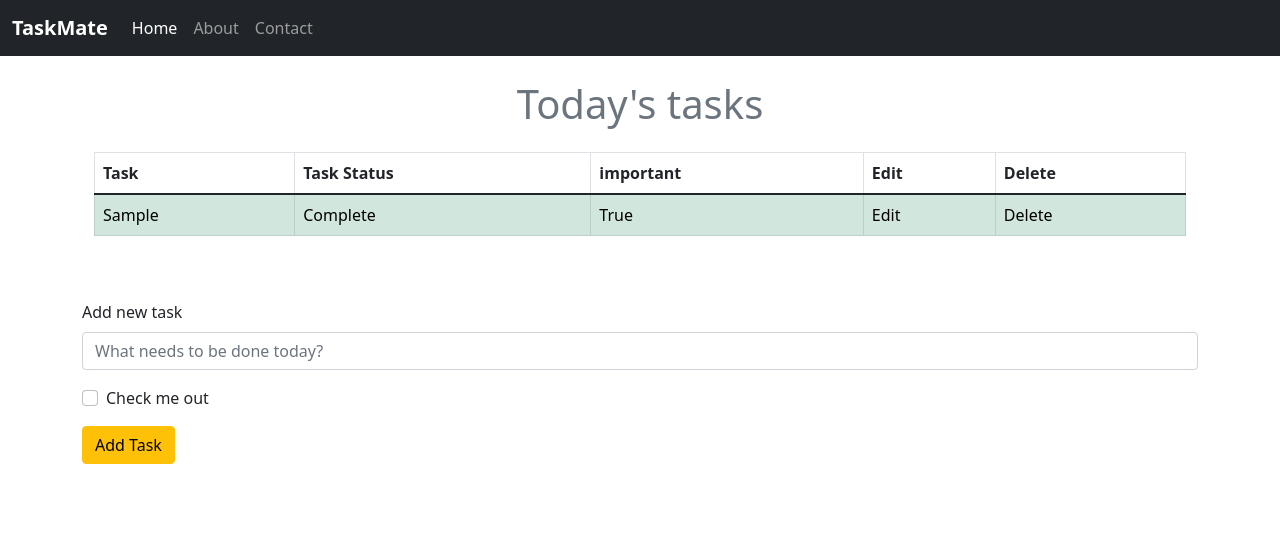
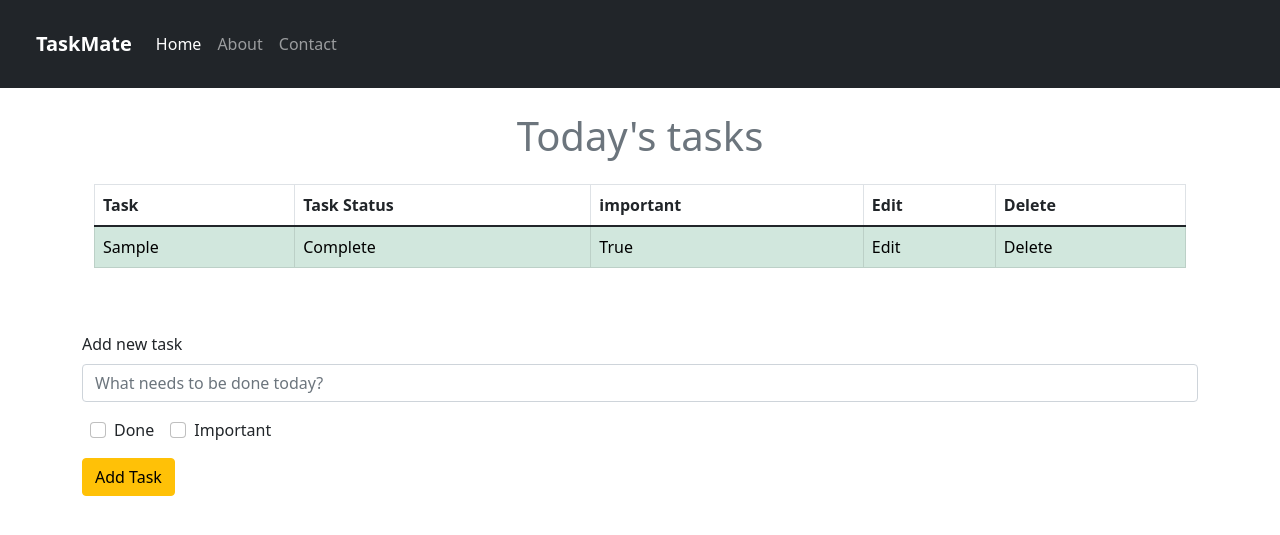
Before and after one commit to TonnyG95/TaskMate, a Django app: page /tasks/ in a window 1280 px wide. Shown: the top 535 px of the page. Run offline with Django 3.2, Linux system fonts and the light colour scheme; tables that the repository leaves empty hold one stand-in row (values such as "Sample post"); some libraries are stand-ins or nearby versions.

Commit message:
added task input form

```diff
--- a/templates/todo_app/base.html
+++ b/templates/todo_app/base.html
@@ -15,7 +15,7 @@
   </head>
   <body>
 
-    <nav class="navbar navbar-expand-lg navbar-dark bg-dark">
+    <nav class="navbar navbar-expand-lg p-4 navbar-dark bg-dark">
         <div class="container-fluid">
           <a class="navbar-brand" href="{% url 'todolist' %}"><strong>TaskMate</strong></a>
           <button class="navbar-toggler" type="button" data-bs-toggle="collapse" data-bs-target="#navbarNavAltMarkup" aria-controls="navbarNavAltMarkup" aria-expanded="false" aria-label="Toggle navigation">
--- a/templates/todo_app/todo.html
+++ b/templates/todo_app/todo.html
@@ -7,6 +7,8 @@
 {% block content %}
 
 <div class="container">
+
+  <!--Task List-->
 
     <h1 class="text-center m-4 text-muted">Today's tasks</h1>
 
@@ -51,16 +53,29 @@
 
 <br>
 
-<form>
+<!--Input Form-->
+
+<form method="POST">
+
+  {% csrf_token %}
+
     <div class="mb-3">
       <label for="exampleInputEmail1" class="form-label">Add new task</label>
-      <input type="text" class="form-control" placeholder="What needs to be done today?">
+      <input type="text" class="form-control" name="task" placeholder="What needs to be done today?">
     </div>
 
-    <div class="mb-3 form-check">
+    <div class="d-flex flex-row">
+    <div class="mb-3 form-check mx-2">
       <input type="checkbox" class="form-check-input" id="exampleCheck1">
-      <label class="form-check-label" for="exampleCheck1">Check me out</label>
+      <label class="form-check-label " for="exampleCheck1">Done</label>
     </div>
+
+    <div class="mb-3 form-check mx-2">
+      <input type="checkbox" class="form-check-input" id="exampleCheck1">
+      <label class="form-check-label  " for="exampleCheck1">Important</label>
+    </div>
+
+  </div>
     <button type="submit" class="btn btn-warning">Add Task</button>
   </form>
 
--- a/todo_app/views.py
+++ b/todo_app/views.py
@@ -1,13 +1,19 @@
-from django.shortcuts import render
+from django.shortcuts import render, redirect
 from todo_app.models import TaskList
+from todo_app.forms import TaskForm
 
 # Create your views here.
 
 def todolist(request):
 
-    all_tasks = TaskList.objects.all
-
-    return render(request, 'todo_app/todo.html', {'all_tasks':all_tasks})
+    if request.method == "POST":
+        form = TaskForm(request.POST or None)
+        if form.is_valid():
+            form.save()
+        return redirect('todolist')
+    else:
+        all_tasks = TaskList.objects.all
+        return render(request, 'todo_app/todo.html', {'all_tasks':all_tasks})
 
 
 def about(request):
```
Also changed, not shown: todo_app/forms.py (added, +7 -0 lines).
